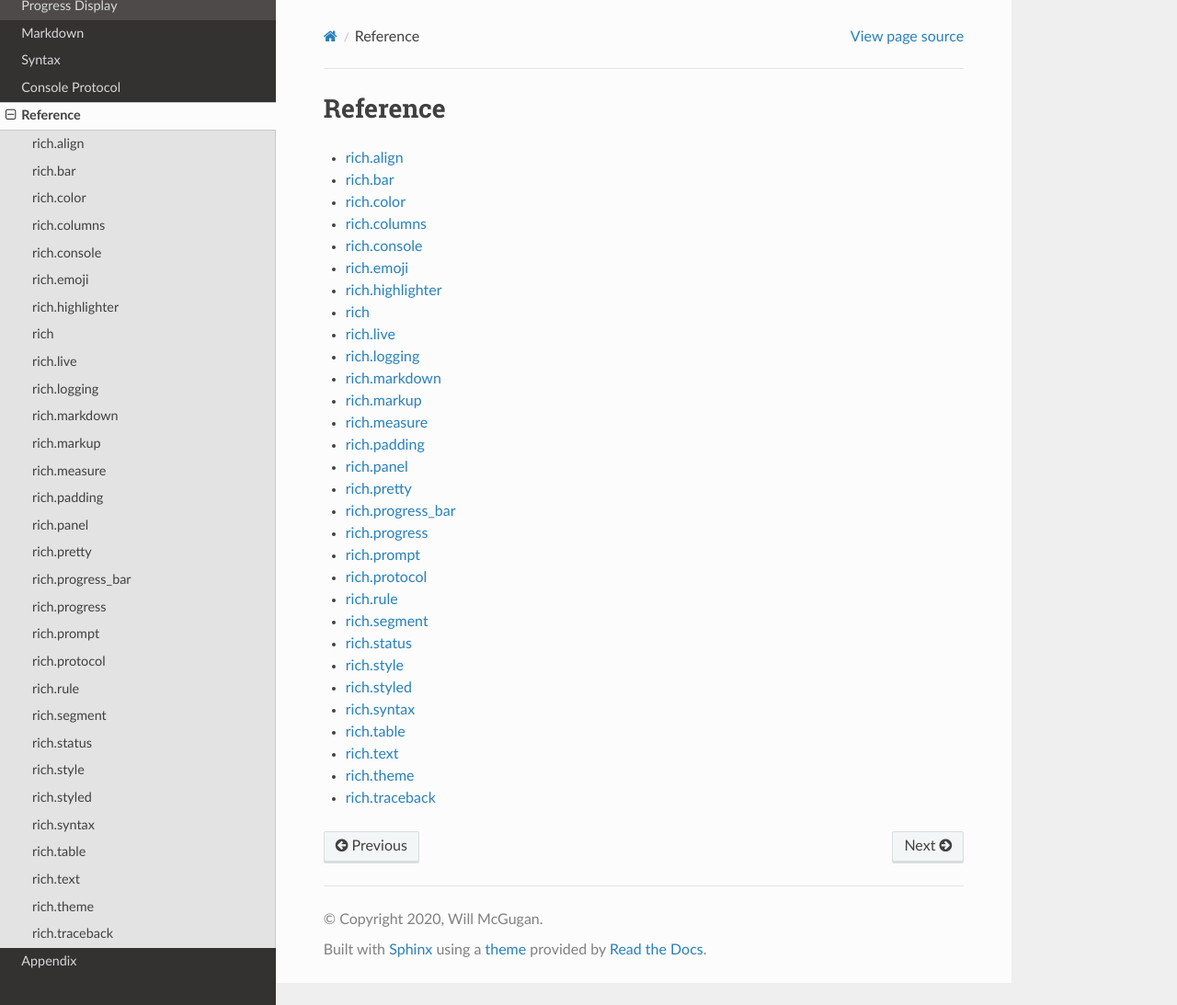
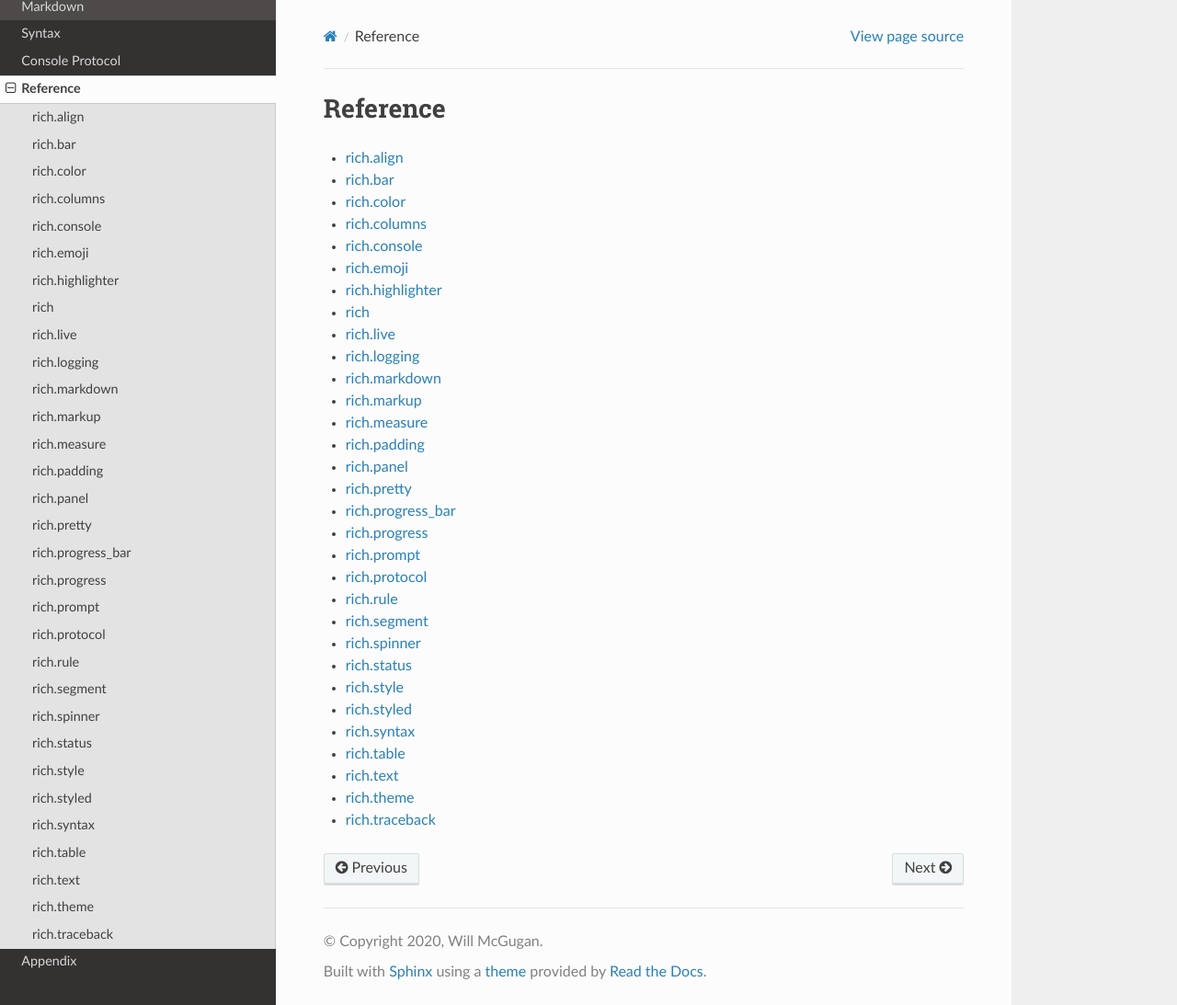
Before and after one commit to Textualize/rich, a Sphinx documentation site: the page built from docs/source/reference.rst, in a window 1280 px wide and 1093 px high. Shown: the whole window at 92% size. Built offline with Sphinx 7.4.7 and the Read the Docs theme 2.0.0, drawn with Linux system fonts in a browser that asks for light colours; pages that are not in the unit, such as notebooks, are missing from menus.

Commit message:
spinner reference

```diff
--- a/docs/source/reference.rst
+++ b/docs/source/reference.rst
@@ -26,6 +26,7 @@
    reference/protocol.rst
    reference/rule.rst
    reference/segment.rst
+   reference/spinner.rst
    reference/status.rst
    reference/style.rst
    reference/styled.rst
--- /dev/null
+++ b/docs/source/reference/spinner.rst
@@ -0,0 +1,5 @@
+rich.spinner
+============
+
+.. automodule:: rich.spinner
+    :members:
```
